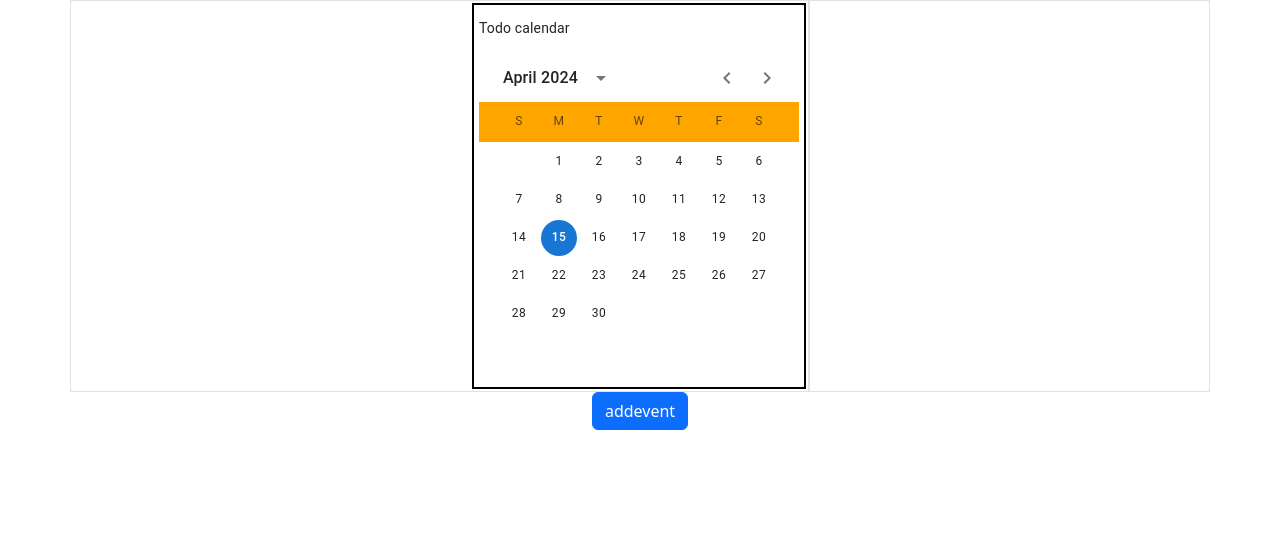
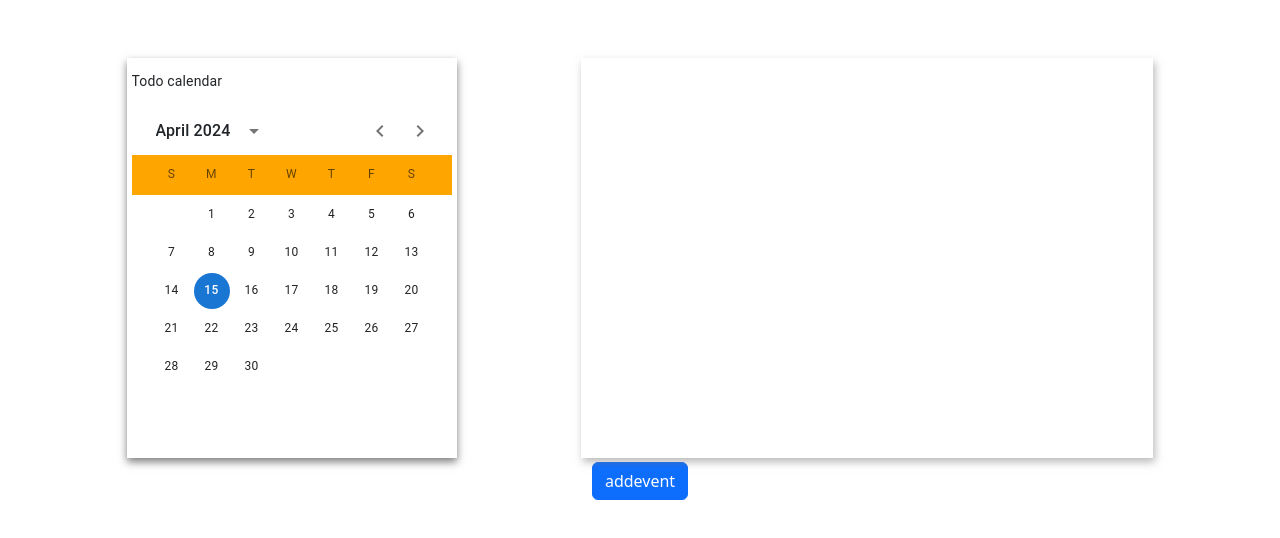
Before and after one commit to vidhyadhar9/Internship, a React (Create React App) app: page / in a window 1280 px wide. Shown: the top 538 px of the page. Built offline with nearby package versions, Linux system fonts and the light colour scheme.

Commit message:
frontend

```diff
--- a/src/App.css
+++ b/src/App.css
@@ -1,38 +1,55 @@
-/* .css-11a8txn-MuiStack-root{
-  justify-content: center;
+.primary_container{
+  /* border: 2px solid blue; */
+  margin-top: 50px;
+  padding: 2px;
 }
-.css-1rv8zyt-MuiStack-root{
+.secondary_container {
+  display: flex;
+  justify-content: space-evenly;
+  margin: 2px;
+  padding-top:  2px;
+  /* border: 2px solid black; */
+}
 
-
-} */
-
-.container{
+.left {
   display: flex;
-  justify-content: center;
-  /* align-items: center; */
+  padding: 5px;
+  margin: 2px;
+  /* border: 2px solid pink; */
+  box-shadow: 0 4px 8px rgba(0, 0, 0, 0.5);
 
 }
- .first{
-  padding: 5px;
-  margin: 2px;
-   border: 2px solid black;
-  }
+.calander{
+  width: 100%;
+}
 
- .css-i5q14k-MuiDayCalendar-header{
+.css-i5q14k-MuiDayCalendar-header {
   background-color: orange;
 }
-/* .css-11a8txn-MuiStack-root{
 
+.right{
+  width: 45%;
+  /* border: 2px solid green; */
+  margin: 2px;
+  padding: 2px;
+  height: 400px;
+  overflow: auto;
+  box-shadow: 2px 4px 8px rgba(121, 117, 117, 0.5);
 }
-.css-1rtg91x-MuiDateCalendar-root{
-  margin: 20px;
-  background-color: yellow;
-   display: block;
-  margin: auto;
-}  */
-
-.child{
+.right_child{
+  justify-content: center;
   display: flex;
-  justify-content: space-between;
+}
+.right_child_content{
+  /* border: 2px solid red; */
+  width: 70%;
   margin: 2px;
 }
+.right_child_button{
+  width: 30%;
+  justify-content: space-around;
+}
+
+.btn{
+  margin: 2px;
+}
--- a/src/App.js
+++ b/src/App.js
@@ -5,7 +5,7 @@ import { AdapterDayjs } from '@mui/x-date-pickers/AdapterDayjs';
 import { LocalizationProvider } from '@mui/x-date-pickers/LocalizationProvider';
 import { DateCalendar } from '@mui/x-date-pickers/DateCalendar';
 import axios from 'axios';
-import { useState,useEffect } from 'react';
+import { useState, useEffect } from 'react';
 import { useForm } from 'react-hook-form';
 import Chart from './Chart'
 import Button from 'react-bootstrap/Button';
@@ -17,26 +17,25 @@ function App() {
   const [value, setValue] = useState(dayjs());
   const [backendResponse, setBackendResponse] = useState([]);
   const [showSecondDivision, setShowSecondDivision] = useState(false);
-  const [showForm,setForm]=useState(false);
-  const {register,handleSubmit,formState}=useForm();
-  let content="content";
+  const [showForm, setForm] = useState(false);
+  const { register, handleSubmit, formState } = useForm();
+  let content = "content";
   const [show, setShow] = useState(false);
 
   const handleClose = () => setShow(false);
   const handleShow = () => setShow(true);
 
   //posting the evnets
-const postFun=async(formdata)=>
-{
-  try{
-    console.log("form data"+formdata.event,formdata.date)
-    const response=await axios.post('https://localhost:7299/api/APIscontoller/Post',formdata);//https://localhost:7299/api/APIscontoller/Post'
-    console.log("response "+response);
+  const postFun = async (formdata) => {
+    try {
+      console.log("form data" + formdata.event, formdata.date)
+      const response = await axios.post('https://localhost:7299/api/APIscontoller/Post', formdata);//https://localhost:7299/api/APIscontoller/Post'
+      console.log("response " + response.data);
     }
-  catch(error){
-    console.log("error at posting the event"+error.message);
+    catch (error) {
+      console.log("error at posting the event" + error.message);
     }
-  finally{
+    finally {
       handleClose();
     }
   }
@@ -48,8 +47,9 @@ const postFun=async(formdata)=>
   let handleButtonClick = async (data) => {
     try {
       console.log(data.$d);
-      const response = await axios.get('https://localhost:7299/api/APIscontoller/GetAll');
+      const response = await axios.get('https://jsonplaceholder.typicode.com/todos');
       // Set the response data in the state
+      // response.data=response.data;
       setBackendResponse(response.data);
       setShowSecondDivision(true); // Show the second division upon button click
       console.log(response.data);
@@ -61,24 +61,24 @@ const postFun=async(formdata)=>
 
 
   //function to remove evnet
-  const remove=async(postdata)=>{
-    try{
-    const response=await axios.post("delurl",postdata)
-    console.log("response",response.data);
+  const remove = async (postdata) => {
+    try {
+      const response = await axios.post("delurl", postdata)
+      console.log("response", response.data);
     }
-    catch(error){
+    catch (error) {
       console.log("error while removing the event");
     }
 
   }
 
   //update
-  const update=async(postdata)=>{
-    try{
-    const response=await axios.post("delurl",postdata)
-    console.log("response",response.data);
+  const update = async (postdata) => {
+    try {
+      const response = await axios.post("delurl", postdata)
+      console.log("response", response.data);
     }
-    catch(error){
+    catch (error) {
       console.log("error while removing the event");
     }
 
@@ -87,10 +87,10 @@ const postFun=async(formdata)=>
 
 
   return (
-    <div className="container1 ">
-    <div className="container border" >
-        <div className="first">
-          <LocalizationProvider id='cal' dateAdapter={AdapterDayjs}>
+    <div className="primary_container">
+      <div className="secondary_container" >
+        <div className="left">
+          <LocalizationProvider id='cal' dateAdapter={AdapterDayjs} className = "calander">
             <DemoContainer components={['DateCalendar']}>
               <DemoItem label="Todo calendar">
                 <DateCalendar
@@ -105,41 +105,26 @@ const postFun=async(formdata)=>
             </DemoContainer>
           </LocalizationProvider>
         </div>
-        <div className="second border"
-          style={{maxWidth:'50%', overflowX:'auto' ,margin:showSecondDivision ? '15px':'0'}}
-        >
-        {backendResponse?.map((ele,index) =>
-       <div className="child">
-              <div className="">
-              {/* {ele.date} */}
-              {ele.events}
+        <div className="right">
+          {backendResponse?.map((ele, index) =>
+            <div className="right_child">
+              <div className="right_child_content">
+                {ele.userId}
+                {ele.title}
               </div>
-         <div className="d-flex">
-         <button className='btn btn-danger p-1' onClick={()=>remove(ele)}>remove </button>
-         <button className='btn btn-info p-1' onClick={()=>update(ele)}>update </button>
+              <div className="right_child_button">
+                <button className='btn btn-danger p1' onClick={() => remove(ele)}>remove </button>
+                <button className='btn btn-warning p1 ' onClick={() => update(ele)}>update </button>
               </div>
             </div>
-
           )
           }
         </div>
-        {/* showing the form to add events*/}
-       {/* { showForm&&
-        <form action="" onSubmit={handleSubmit(()=>postFun())}>
-        <label htmlFor="date">date</label>
-        <input type="date"/>
-        <label htmlFor="task">event</label>
-        <input type="text"/>
-        <button type='submit'>Submit</button>
-        </form>
-       } */}
 
-
-{/* Modal */}
 
       </div>
 
-      <Button variant="primary" className="btn btn-primary " style={{display:'block' ,margin:'auto'}} onClick={handleShow}>
+      <Button variant="primary" className="btn btn-primary " style={{ display: 'block', margin: 'auto'}} onClick={handleShow}>
         addevent
       </Button>
 
@@ -163,16 +148,6 @@ const postFun=async(formdata)=>
           </form>
         </Modal.Body>
       </Modal>
-
-
-
-
-       {/* <Chart/> */}
-
-
-
-
-        {/* <button   onClick={()=>setForm(!showForm)}>add events</button> */}
     </div>
   );
 }
```
Lines whose indentation alone changed are shown as unchanged.
